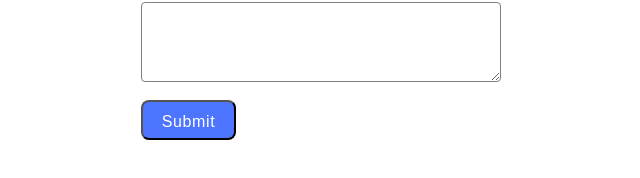
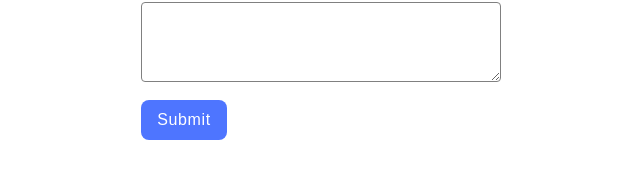
Before and after one commit to Vladyslav-Myrhorodskyi/goit-js-hw-09, a website built with Vite: page src/2-form.html in a window 1280 px wide. Shown: the part 292-470 px from the top of the page, without its empty margins (295-935 px from the left). Built offline with nearby package versions, Linux system fonts and the light colour scheme.

Commit message:
fix border button

```diff
--- a/src/css/form.css
+++ b/src/css/form.css
@@ -51,17 +51,19 @@
 .btn-submit {
     border-radius: 8px;
     padding: 8px 16px;
-    width: 95px;
+    width: 86px;
     height: 40px;
     background: #4e75ff;
     transition: background-color 0.3s ease, transform 0.1s ease;
-    font-family: var(--font-family);
+    font-family: "Montserrat",
+        sans-serif;
     font-weight: 500;
     font-size: 16px;
     line-height: 150%;
     letter-spacing: 0.04em;
     color: #fff;
     margin-top: 8px;
+    border: none;
 }
 
 .btn-submit:hover {
```
